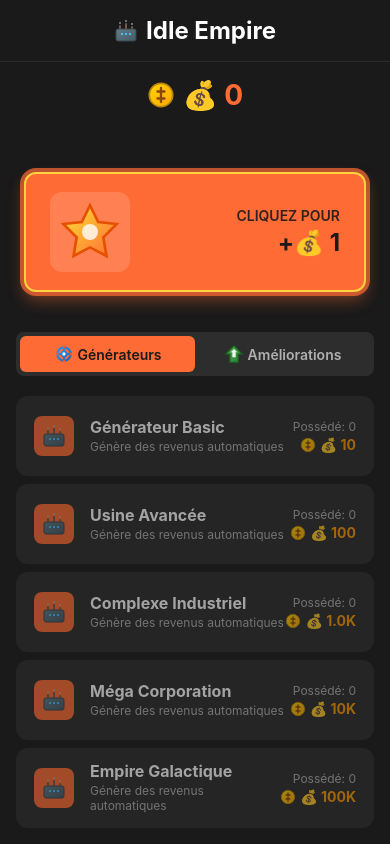
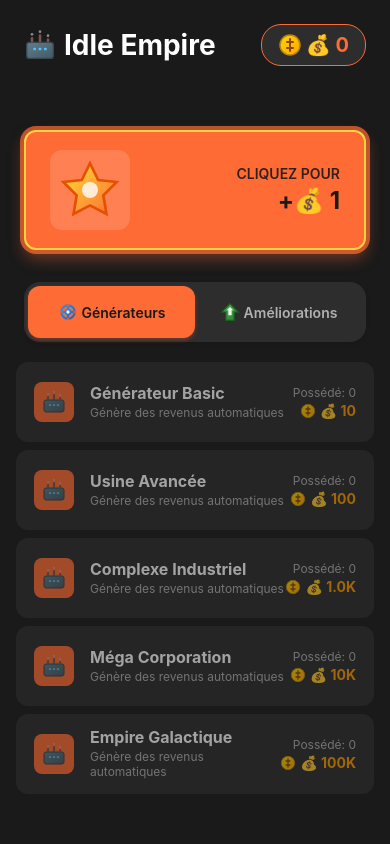
Before and after one commit to creach-t/idle-game-expo, a React Native app: screen / in a window 390 px wide. Built offline with nearby package versions, Linux system fonts and the light colour scheme.

Commit message:
🎮 Complete UI redesign with modern layout and hidden status bar

```diff
--- a/src/screens/GameScreen.js
+++ b/src/screens/GameScreen.js
@@ -5,8 +5,9 @@ import {
   StyleSheet,
   ScrollView,
   SafeAreaView,
+  TouchableOpacity,
+  Dimensions,
   StatusBar,
-  TouchableOpacity,
 } from 'react-native';
 import { useGameLogic } from '../hooks/useGameLogic';
 import ClickButton from '../components/ClickButton';
@@ -16,12 +17,13 @@ import GameIcon from '../components/icons/GameIcon';
 import { COLORS, SPACING } from '../constants/gameConstants';
 import { formatCurrency, formatPerSecond } from '../utils/gameUtils';
 
+const { width, height } = Dimensions.get('window');
+
 /**
- * 🎮 GameScreen - Main game interface with tab-based navigation
- * Generators and Upgrades in separate tabs
+ * 🎮 GameScreen - Beautiful, modern idle game interface
  */
 const GameScreen = () => {
-  const [activeTab, setActiveTab] = useState('generators'); // 'generators' or 'upgrades'
+  const [activeTab, setActiveTab] = useState('generators');
 
   const {
     currency,
@@ -39,11 +41,10 @@ const GameScreen = () => {
 
   if (!isLoaded) {
     return (
-      <SafeAreaView style={styles.container}>
       <View style={styles.loadingContainer}>
-          <Text style={styles.loadingText}>Loading Idle Empire...</Text>
+        <GameIcon type="factory" size={64} color={COLORS.primary} />
+        <Text style={styles.loadingText}>Chargement d'Idle Empire...</Text>
       </View>
-      </SafeAreaView>
     );
   }
 
@@ -55,64 +56,61 @@ const GameScreen = () => {
   };
 
   return (
-    <SafeAreaView style={styles.container}>
-      <StatusBar barStyle="light-content" backgroundColor={COLORS.background} />
+    <View style={styles.container}>
+      <StatusBar hidden />
 
-      {/* Header with currency display */}
+      {/* Header Section */}
       <View style={styles.header}>
+        <View style={styles.titleSection}>
           <View style={styles.titleContainer}>
-          <GameIcon type="factory" size={24} color={COLORS.primary} />
+            <GameIcon type="factory" size={32} color={COLORS.primary} />
             <Text style={styles.title}>Idle Empire</Text>
+          </View>
+
+          <View style={styles.currencyCard}>
+            <GameIcon type="currency" size={24} color={COLORS.currencyGold} />
+            <Text style={styles.currency}>{formatCurrency(currency)}</Text>
           </View>
         </View>
 
-      {/* Currency Display */}
-      <View style={styles.currencySection}>
-        <View style={styles.currencyContainer}>
-          <GameIcon type="currency" size={28} color={COLORS.currencyGold} />
-          <Text style={styles.currency}>{formatCurrency(currency)}</Text>
+        {/* Stats Row */}
+        <View style={styles.statsRow}>
+          {totalIncome > 0 && (
+            <View style={styles.statCard}>
+              <GameIcon type="income" size={16} color={COLORS.success} />
+              <Text style={styles.statText}>{formatPerSecond(totalIncome)}</Text>
             </View>
+          )}
 
-        {totalIncome > 0 && (
-          <View style={styles.incomeContainer}>
-            <GameIcon type="income" size={16} color={COLORS.success} />
-            <Text style={styles.income}>
-              {formatPerSecond(totalIncome)}
-            </Text>
+          {getTotalClickMultiplier() > 1 && (
+            <View style={styles.statCard}>
+              <GameIcon type="click" size={16} color={COLORS.accent} />
+              <Text style={styles.statText}>{getTotalClickMultiplier().toFixed(1)}x clic</Text>
             </View>
           )}
 
           {prestigeMultiplier > 1 && (
-          <View style={styles.prestigeContainer}>
+            <View style={styles.statCard}>
               <GameIcon type="prestige" size={16} color={COLORS.accent} />
-            <Text style={styles.prestige}>
-              {prestigeMultiplier.toFixed(1)}x Prestige Bonus
-            </Text>
+              <Text style={styles.statText}>{prestigeMultiplier.toFixed(1)}x prestige</Text>
             </View>
           )}
         </View>
+      </View>
 
-      {/* Click section */}
+      {/* Click Section */}
       <View style={styles.clickSection}>
         <ClickButton
           onPress={handleClick}
           clickValue={clickPower * prestigeMultiplier}
         />
-
-        {getTotalClickMultiplier() > 1 && (
-          <Text style={styles.clickMultiplier}>
-            Multiplicateur de clic: {getTotalClickMultiplier().toFixed(2)}x
-          </Text>
-        )}
       </View>
 
       {/* Tab Navigation */}
+      <View style={styles.tabWrapper}>
         <View style={styles.tabContainer}>
           <TouchableOpacity
-          style={[
-            styles.tab,
-            activeTab === 'generators' && styles.activeTab
-          ]}
+            style={[styles.tab, activeTab === 'generators' && styles.activeTab]}
             onPress={() => setActiveTab('generators')}
           >
             <GameIcon
@@ -120,19 +118,13 @@ const GameScreen = () => {
               size={20}
               color={activeTab === 'generators' ? COLORS.background : COLORS.textSecondary}
             />
-          <Text style={[
-            styles.tabText,
-            activeTab === 'generators' && styles.activeTabText
-          ]}>
+            <Text style={[styles.tabText, activeTab === 'generators' && styles.activeTabText]}>
               Générateurs
             </Text>
           </TouchableOpacity>
 
           <TouchableOpacity
-          style={[
-            styles.tab,
-            activeTab === 'upgrades' && styles.activeTab
-          ]}
+            style={[styles.tab, activeTab === 'upgrades' && styles.activeTab]}
             onPress={() => setActiveTab('upgrades')}
           >
             <GameIcon
@@ -140,22 +132,20 @@ const GameScreen = () => {
               size={20}
               color={activeTab === 'upgrades' ? COLORS.background : COLORS.textSecondary}
             />
-          <Text style={[
-            styles.tabText,
-            activeTab === 'upgrades' && styles.activeTabText
-          ]}>
+            <Text style={[styles.tabText, activeTab === 'upgrades' && styles.activeTabText]}>
               Améliorations
             </Text>
           </TouchableOpacity>
+        </View>
       </View>
 
       {/* Content Section */}
       <View style={styles.contentSection}>
         {activeTab === 'generators' ? (
-          // Generators Tab
           <ScrollView
             style={styles.scrollView}
             showsVerticalScrollIndicator={false}
+            contentContainerStyle={styles.scrollContent}
           >
             {generators.map((generator) => (
               <Generator
@@ -167,20 +157,11 @@ const GameScreen = () => {
             ))}
           </ScrollView>
         ) : (
-          // Upgrades Tab
           <ScrollView
             style={styles.scrollView}
             showsVerticalScrollIndicator={false}
+            contentContainerStyle={styles.scrollContent}
           >
-            {/* Multiplicateur info */}
-            <View style={styles.multiplierInfo}>
-              <Text style={styles.multiplierText}>
-                Multiplicateur total: <Text style={styles.multiplierValue}>
-                  {getTotalClickMultiplier().toFixed(2)}x
-                </Text>
-              </Text>
-            </View>
-
             {clickUpgrades && clickUpgrades.length > 0 ? (
               clickUpgrades.map((upgrade) => (
                 <ClickUpgrade
@@ -192,23 +173,15 @@ const GameScreen = () => {
               ))
             ) : (
               <View style={styles.emptyState}>
-                <Text style={styles.emptyText}>Aucun améliorateur disponible</Text>
+                <GameIcon type="upgrade" size={48} color={COLORS.textSecondary} />
+                <Text style={styles.emptyText}>Aucune amélioration disponible</Text>
+                <Text style={styles.emptySubtext}>Continuez à cliquer pour débloquer des améliorations !</Text>
               </View>
             )}
-
-            {/* Conseils */}
-            <View style={styles.tipsSection}>
-              <Text style={styles.tipsTitle}>💡 Conseils</Text>
-              <Text style={styles.tipText}>
-                • Les améliorations augmentent de façon exponentielle{'\n'}
-                • Équilibrez entre clics et générateurs{'\n'}
-                • Les premiers niveaux sont les plus rentables
-              </Text>
-            </View>
           </ScrollView>
         )}
       </View>
-    </SafeAreaView>
+    </View>
   );
 };
 
@@ -219,6 +192,7 @@ const styles = StyleSheet.create({
   },
   loadingContainer: {
     flex: 1,
+    backgroundColor: COLORS.background,
     justifyContent: 'center',
     alignItems: 'center',
   },
@@ -226,91 +200,101 @@ const styles = StyleSheet.create({
     fontSize: 18,
     color: COLORS.text,
     fontWeight: '600',
+    marginTop: SPACING.md,
   },
   header: {
+    paddingHorizontal: SPACING.lg,
+    paddingTop: SPACING.lg,
+    paddingBottom: SPACING.md,
+  },
+  titleSection: {
     flexDirection: 'row',
+    justifyContent: 'space-between',
     alignItems: 'center',
-    justifyContent: 'center',
-    paddingVertical: SPACING.md,
-    paddingHorizontal: SPACING.md,
-    borderBottomWidth: 1,
-    borderBottomColor: COLORS.surface,
+    marginBottom: SPACING.md,
   },
   titleContainer: {
     flexDirection: 'row',
     alignItems: 'center',
   },
   title: {
-    fontSize: 24,
+    fontSize: 28,
     fontWeight: 'bold',
     color: COLORS.text,
     marginLeft: SPACING.sm,
   },
-  currencySection: {
-    alignItems: 'center',
-    paddingVertical: SPACING.md,
-    paddingHorizontal: SPACING.md,
-  },
-  currencyContainer: {
+  currencyCard: {
     flexDirection: 'row',
     alignItems: 'center',
-    marginBottom: SPACING.xs,
+    backgroundColor: COLORS.surface,
+    paddingHorizontal: SPACING.md,
+    paddingVertical: SPACING.sm,
+    borderRadius: 20,
+    borderWidth: 1,
+    borderColor: COLORS.primary,
   },
   currency: {
-    fontSize: 28,
+    fontSize: 20,
     fontWeight: 'bold',
     color: COLORS.primary,
-    marginLeft: SPACING.sm,
+    marginLeft: SPACING.xs,
   },
-  incomeContainer: {
+  statsRow: {
+    flexDirection: 'row',
+    flexWrap: 'wrap',
+    gap: SPACING.sm,
+  },
+  statCard: {
     flexDirection: 'row',
     alignItems: 'center',
-    marginBottom: SPACING.xs,
+    backgroundColor: COLORS.surface,
+    paddingHorizontal: SPACING.sm,
+    paddingVertical: SPACING.xs,
+    borderRadius: 12,
+    borderWidth: 1,
+    borderColor: COLORS.border,
   },
-  income: {
-    fontSize: 14,
-    color: COLORS.success,
+  statText: {
+    fontSize: 12,
+    color: COLORS.text,
     fontWeight: '600',
-    marginLeft: SPACING.sm,
-  },
-  prestigeContainer: {
-    flexDirection: 'row',
-    alignItems: 'center',
-  },
-  prestige: {
-    fontSize: 12,
-    color: COLORS.accent,
-    fontWeight: '600',
-    marginLeft: SPACING.sm,
+    marginLeft: SPACING.xs,
   },
   clickSection: {
-    alignItems: 'center',
-    paddingVertical: SPACING.lg,
+    paddingHorizontal: SPACING.lg,
+    paddingVertical: SPACING.md,
   },
-  clickMultiplier: {
-    fontSize: 12,
-    color: COLORS.accent,
-    fontWeight: '600',
-    marginTop: SPACING.sm,
+  tabWrapper: {
+    paddingHorizontal: SPACING.lg,
+    marginBottom: SPACING.md,
   },
   tabContainer: {
     flexDirection: 'row',
     backgroundColor: COLORS.surface,
-    marginHorizontal: SPACING.md,
-    borderRadius: 8,
+    borderRadius: 16,
     padding: 4,
+    shadowColor: COLORS.shadow,
+    shadowOffset: { width: 0, height: 2 },
+    shadowOpacity: 0.1,
+    shadowRadius: 4,
+    elevation: 3,
   },
   tab: {
     flex: 1,
     flexDirection: 'row',
     alignItems: 'center',
     justifyContent: 'center',
-    paddingVertical: SPACING.sm,
-    paddingHorizontal: SPACING.md,
-    borderRadius: 6,
+    paddingVertical: SPACING.md,
+    paddingHorizontal: SPACING.sm,
+    borderRadius: 12,
   },
   activeTab: {
     backgroundColor: COLORS.primary,
+    shadowColor: COLORS.primary,
+    shadowOffset: { width: 0, height: 2 },
+    shadowOpacity: 0.3,
+    shadowRadius: 4,
+    elevation: 4,
   },
   tabText: {
     fontSize: 14,
@@ -323,56 +307,32 @@ const styles = StyleSheet.create({
   },
   contentSection: {
     flex: 1,
-    paddingTop: SPACING.md,
   },
   scrollView: {
     flex: 1,
   },
-  multiplierInfo: {
-    backgroundColor: COLORS.surface,
-    marginHorizontal: SPACING.md,
-    marginBottom: SPACING.md,
-    padding: SPACING.md,
-    borderRadius: 8,
-    borderLeftWidth: 4,
-    borderLeftColor: COLORS.primary,
-  },
-  multiplierText: {
-    fontSize: 16,
-    color: COLORS.text,
-    fontWeight: '600',
-  },
-  multiplierValue: {
-    color: COLORS.primary,
-    fontWeight: 'bold',
+  scrollContent: {
+    paddingBottom: SPACING.xl,
   },
   emptyState: {
-    padding: SPACING.lg,
+    flex: 1,
     alignItems: 'center',
+    justifyContent: 'center',
+    paddingVertical: SPACING.xxl,
+    paddingHorizontal: SPACING.lg,
   },
   emptyText: {
-    fontSize: 16,
+    fontSize: 18,
     color: COLORS.textSecondary,
+    fontWeight: '600',
     textAlign: 'center',
+    marginTop: SPACING.md,
   },
-  tipsSection: {
-    backgroundColor: COLORS.surface,
-    margin: SPACING.md,
-    padding: SPACING.md,
-    borderRadius: 8,
-    borderWidth: 1,
-    borderColor: COLORS.accent,
-  },
-  tipsTitle: {
-    fontSize: 16,
-    fontWeight: 'bold',
-    color: COLORS.accent,
-    marginBottom: SPACING.sm,
-  },
-  tipText: {
+  emptySubtext: {
     fontSize: 14,
-    color: COLORS.text,
-    lineHeight: 20,
+    color: COLORS.textMuted,
+    textAlign: 'center',
+    marginTop: SPACING.xs,
   },
 });
 
```
Lines whose indentation alone changed are shown as unchanged.
